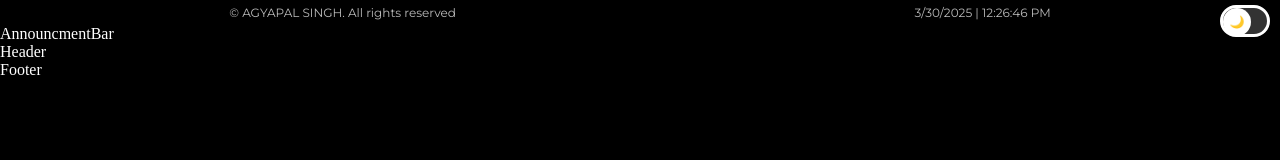
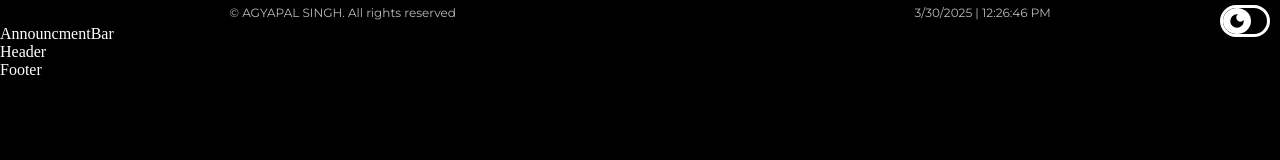
Before and after one commit to AgyapalSingh/next-portfolio, a Next.js app: page / in a window 1280 px wide. Shown: the top 160 px of the page. Built offline with nearby package versions, Linux system fonts and the light colour scheme.

Commit message:
Toggle Btn added icons

```diff
--- a/app/components/ThemeToggle.jsx
+++ b/app/components/ThemeToggle.jsx
@@ -1,6 +1,8 @@
 "use client";
 import { useEffect, useState, useRef } from "react";
 import { gsap } from "gsap";
+import { MdLightMode } from "react-icons/md";
+import { MdDarkMode } from "react-icons/md";
 
 export default function ThemeToggle() {
   const [theme, setTheme] = useState("dark");
@@ -25,7 +27,7 @@ export default function ThemeToggle() {
     localStorage.setItem("theme", newTheme);
 
     gsap.to(toggleRef.current, {
-      x: newTheme === "light" ? 19 : 0,
+      x: newTheme === "light" ? 16 : 0,
       duration: 0.3,
       ease: "power2.inOut",
     });
@@ -35,7 +37,11 @@ export default function ThemeToggle() {
     <div className="toggle-container" onClick={toggleTheme}>
       <div className="toggle-track">
         <div ref={toggleRef} className="toggle-button">
-          {theme === "dark" ? "🌙" : "☀️"}
+          {theme === "dark" ? (
+            <MdDarkMode className="toggle-dark-icon" />
+          ) : (
+            <MdLightMode className="toggle-light-icon" />
+          )}
         </div>
       </div>
     </div>
--- a/app/globals.css
+++ b/app/globals.css
@@ -43,6 +43,7 @@ button:hover {
   width: 50px;
   height: 32px;
   background: #333;
+  background-color: var(--bg-color);
   border-radius: 16px;
   border: 3px solid var(--text-color);
   position: relative;
@@ -50,13 +51,9 @@ button:hover {
   align-items: center;
 }
 
-.light-theme .toggle-track {
-  background: #cfcfcf;
-}
-
 .toggle-button {
   width: 28px;
-  height: 28px;
+  height: 26px;
   background: var(--text-color);
   border-radius: 50%;
   position: absolute;
@@ -70,7 +67,15 @@ button:hover {
   transition: transform 0.3s;
 }
 
+.toggle-dark-icon{
+  font-size: 18px;
+  color: var(--bg-color);
+}
 
+.toggle-light-icon{
+  font-size: 18px;
+  color: var(--text-color);
+}
 
 /* Components */
 
--- a/package.json
+++ b/package.json
@@ -13,7 +13,8 @@
     "lenis": "^1.2.3",
     "next": "15.2.4",
     "react": "^19.0.0",
-    "react-dom": "^19.0.0"
+    "react-dom": "^19.0.0",
+    "react-icons": "^5.5.0"
   },
   "devDependencies": {
     "@eslint/eslintrc": "^3",
```
Also changed, not shown: 1 other file (tests, documents, lock files or other folders).
